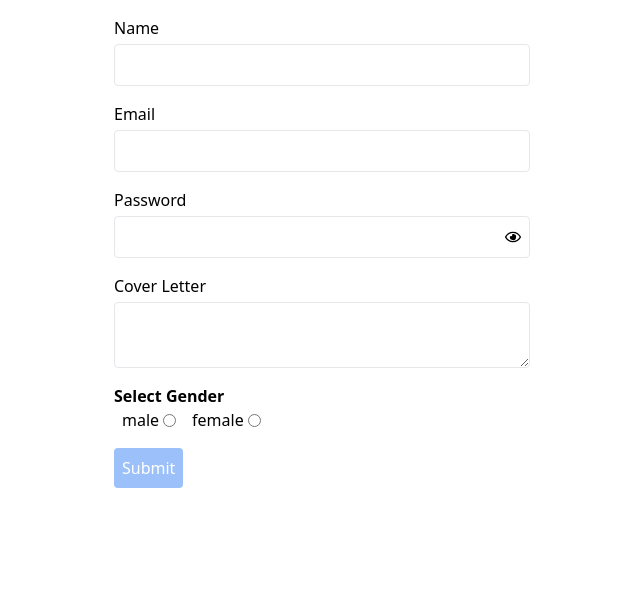
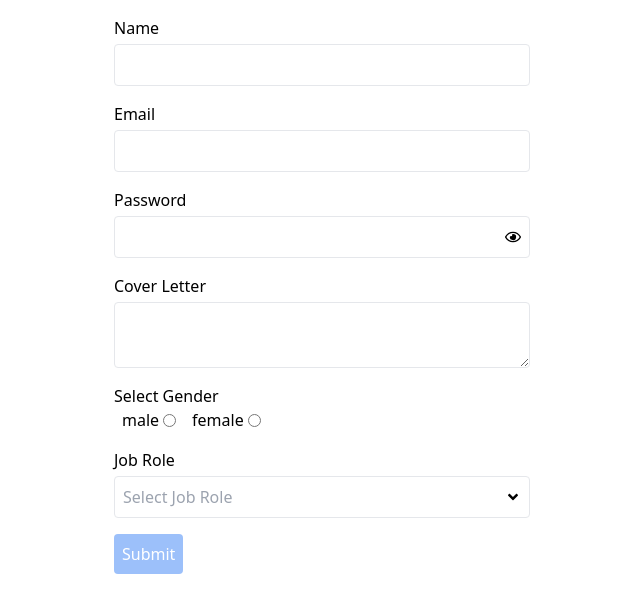
Before and after one commit to Lordhacker756/formx, a React (Vite) app: page / in a window 1280 px wide. Shown: the top 612 px of the page, without its empty margins (318-958 px from the left). Built offline with nearby package versions, Linux system fonts and the light colour scheme.

Commit message:
feat: added job role select

```diff
--- a/src/App.tsx
+++ b/src/App.tsx
@@ -4,6 +4,7 @@ import SubmitButton from "./components/SubmitButton";
 import useFormValidation from "./hooks/useFormValidation";
 import TextArea from "./components/TextArea";
 import RadioGroup from "./components/RadioGroup";
+import Select from "./components/Select";
 
 const App = () => {
   const { values, errors, handleChange, handleBlur, hasErrors } =
@@ -13,6 +14,7 @@ const App = () => {
       password: "",
       coverLetter: "",
       gender: "",
+      role: "",
     });
 
   const handleSubmit = (e: React.FormEvent) => {
@@ -74,6 +76,17 @@ const App = () => {
         schema="select"
       />
 
+      <Select
+        name="role"
+        label="Job Role"
+        error={errors.role}
+        onBlur={handleBlur}
+        onChange={handleChange}
+        schema="select"
+        value={values.role}
+        options={["SDE1", "SDE2", "SDE3", "SA", "PE"]}
+      />
+
       <SubmitButton disabled={hasErrors()} />
     </form>
   );
--- a/src/components/RadioGroup.tsx
+++ b/src/components/RadioGroup.tsx
@@ -1,13 +1,5 @@
 import React from "react";
 import { validationSchemas } from "../utils/validationSchemas";
-
-/*
-TODO
-1. Get the number of options to give in radio
-2. Validate that atleast one is selected
-3. Set the value selected
-4. Show the errors if any remain unselected
-*/
 
 interface RadioProps {
   name: string;
@@ -34,10 +26,9 @@ const RadioGroup: React.FC<RadioProps> = ({
   onBlur,
   schema,
 }) => {
-  console.log("RadioGroup:: ", value);
   return (
     <div>
-      <strong>Select {label}</strong>
+      <p>Select {label}</p>
       <div className="flex flex-row items-center">
         {options.map((_) => (
           <div
--- a/src/components/Select.tsx
+++ b/src/components/Select.tsx
@@ -0,0 +1,98 @@
+import React, { useEffect, useState } from "react";
+import { validationSchemas } from "../utils/validationSchemas";
+import clsx from "clsx";
+import { FaAngleDown } from "react-icons/fa";
+
+interface SelectProps {
+  name: string;
+  value: string;
+  options: string[];
+  label: string;
+  onChange: (name: string, value: string) => void;
+  onBlur: (
+    name: string,
+    value: string,
+    validate: (value: string) => string | null
+  ) => void;
+  error: string;
+  customStyles?: string;
+  schema: keyof typeof validationSchemas;
+  multiSelect?: boolean;
+}
+
+const Select: React.FC<SelectProps> = ({
+  name,
+  value,
+  options,
+  label,
+  onChange,
+  onBlur,
+  error,
+  customStyles,
+}) => {
+  const [showDropdown, setShowDropdown] = useState(false);
+  const [hasOpened, setHasOpened] = useState(false);
+
+  useEffect(() => {
+    if (hasOpened && !showDropdown) {
+      onBlur(name, value, validationSchemas["select"]);
+    }
+  }, [showDropdown]);
+
+  const handleDropdownClick = () => {
+    if (!hasOpened) {
+      setHasOpened(true);
+    }
+    setShowDropdown((prev) => !prev);
+  };
+
+  return (
+    <div className={clsx("flex flex-col", customStyles)}>
+      <label className="mb-1" htmlFor="name">
+        {label}
+      </label>
+      <div
+        className={`border p-2 rounded flex flex-row justify-between items-center ${
+          error ? "border-red-500" : ""
+        }`}
+        id={name}
+        onClick={handleDropdownClick}
+      >
+        {value ? (
+          <p>{value}</p>
+        ) : (
+          <p className="text-gray-400">Select {label}</p>
+        )}
+        <FaAngleDown
+          className={clsx(
+            "transition-all ease-in ",
+            showDropdown ? "rotate-180" : "rotate-0"
+          )}
+        />
+      </div>
+      {error && <span className="text-red-500 text-sm mt-1">{error}</span>}
+      {showDropdown && (
+        <div
+          className={`mt-1 rounded flex flex-col
+            justify-between items-start ${error ? "border-red-500" : ""}`}
+        >
+          {options.map((value, key) => {
+            return (
+              <p
+                className="border p-2 w-full rounded transition-all ease-in hover:bg-gray-300 hover:cursor-pointer"
+                onClick={() => {
+                  setShowDropdown(false);
+                  onChange(name, value);
+                }}
+              >
+                {value}
+              </p>
+            );
+          })}
+        </div>
+      )}
+    </div>
+  );
+};
+
+export default Select;
--- a/src/hooks/useFormValidation.ts
+++ b/src/hooks/useFormValidation.ts
@@ -6,7 +6,6 @@ const useFormValidation = (initialValues: Record<string, any>) => {
     const [errors, setErrors] = useState<Record<string, any>>({});
 
     const handleChange = (name: string, value: string) => {
-        console.log("handleChange:: ", name, value)
         if (errors[name]) setErrors((prev) => ({ ...prev, [name]: null }))
         setValues((prev) => (
             {
@@ -30,7 +29,7 @@ const useFormValidation = (initialValues: Record<string, any>) => {
     }
 
     const hasErrors = () => {
-        if (Object.values(errors).some((_) => _ !== null) || Object.values(values).every(_ => _ === ""))
+        if (Object.values(errors).some((_) => _ !== null) || Object.values(values).some(_ => _ === ""))
             return true
         return false;
     };
```
Also changed, not shown: src/components/DatePicker.tsx (added), src/components/FilePicker.tsx (added), src/components/TimePicker.tsx (added).
